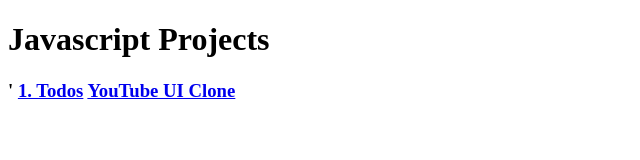
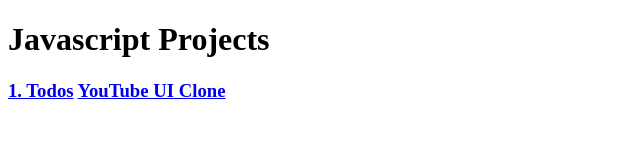
Before and after one commit to Alok-Singh-ops/javaScriptProjects, a plain HTML site: page index.html in a window 1280 px wide. Shown: the full height of the page, 0-640 px from the left. Drawn offline with Linux system fonts and the light colour scheme.

```diff
--- a/index.html
+++ b/index.html
@@ -9,7 +9,7 @@
 <body>
   <h1>Javascript Projects</h1>
 
-  <h3>'
+  <h3>
     <a href="./1.todos/1.html">1. Todos</a>
     <a href="./2. Youtube Clone/index.html">YouTube UI Clone</a>
   </h3>
```
